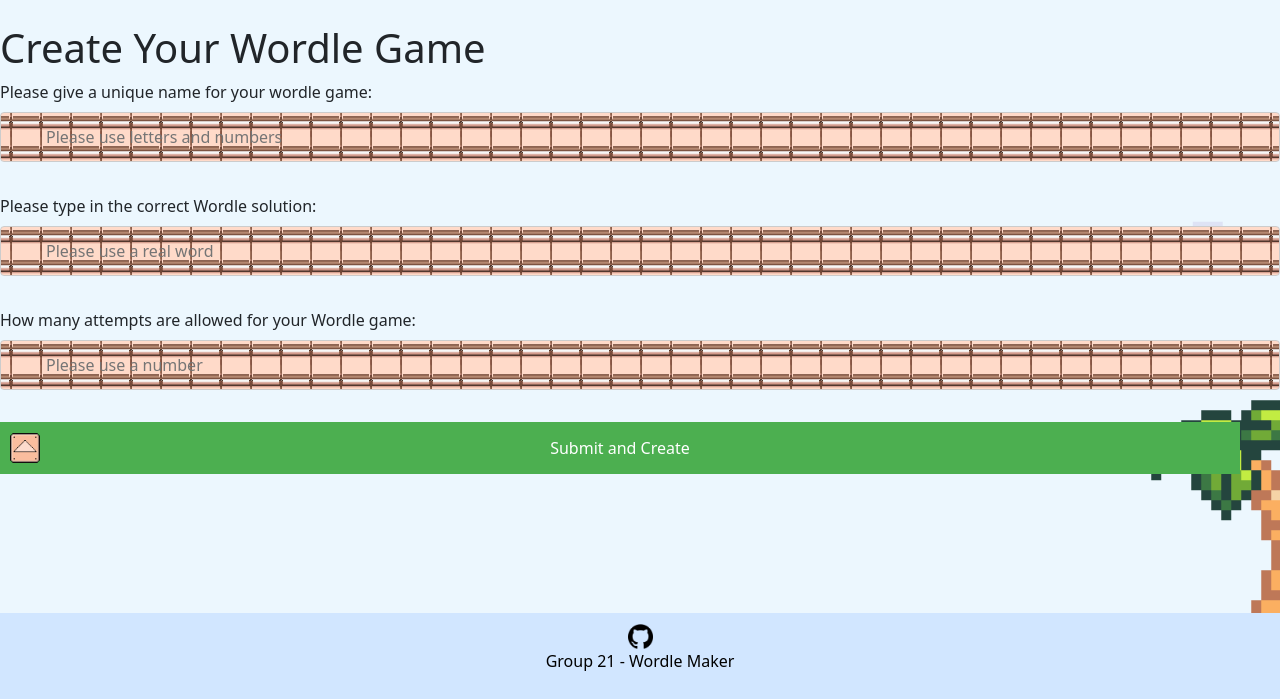
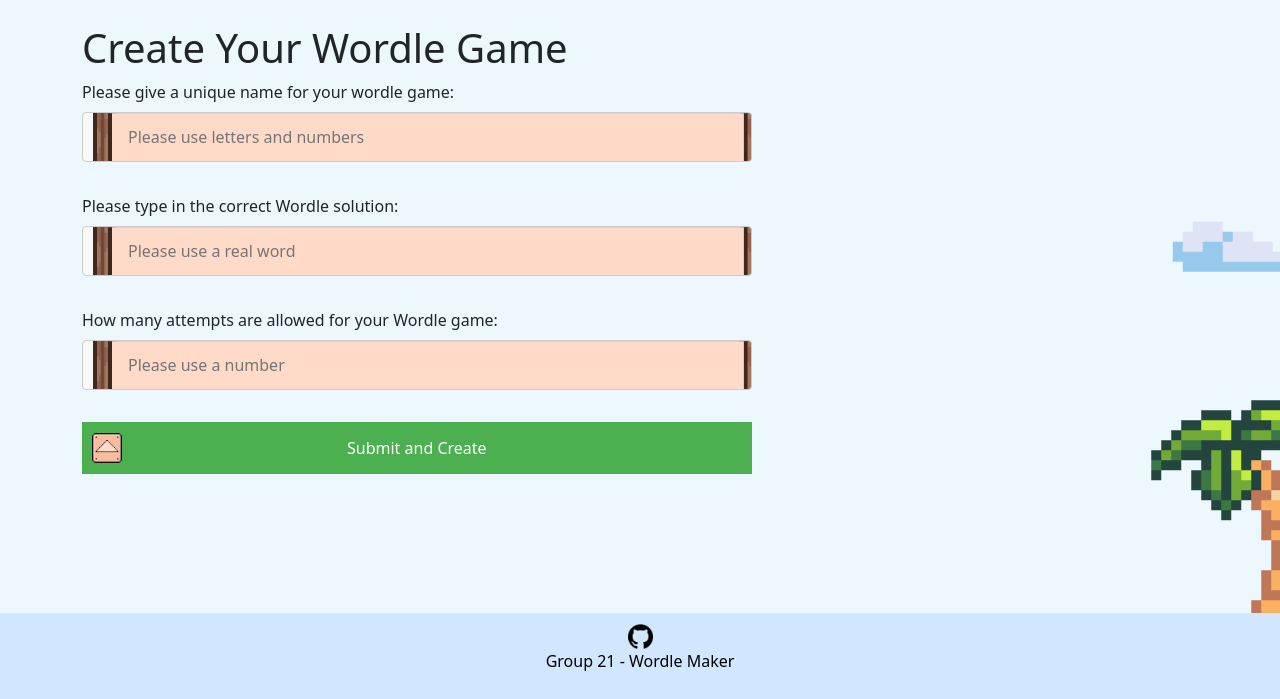
Before and after one commit to wuryantoAji/cits5505GroupProject, a Flask app: page /create-game/ in a window 1280 px wide. Shown: the part 101-800 px from the top of the page. Run offline with Flask 3, Linux system fonts and the light colour scheme; the visitor is signed in with stand-in values (Sample User, id 1); some libraries are stand-ins or nearby versions.

Commit message:
minor bug fix on frontend

```diff
--- a/application/create_game.py
+++ b/application/create_game.py
@@ -50,5 +50,5 @@ def create_game():
     db.session.add(new_game)
     db.session.commit()
 
-    flash(f"Game created: <a href='{game_url}'> </a>",'info')
+    flash(f"{game_url}",'info')
     return redirect(url_for('create-game.index'))
--- a/application/templates/create_game.html
+++ b/application/templates/create_game.html
@@ -12,7 +12,7 @@
         }
 
         input[type="text"], input[type="number"] {
-            width: 100%;
+            width: 60%;
             padding: 12px 20px;
             margin: 8px 0;
             box-sizing: border-box;
@@ -20,13 +20,14 @@
             border-radius: 4px;
             background-color: #f8f8f8;
             background-image: url('/static/gamepage/commentboard.png');
-            background-size: 30px 30px;
+            background-size: cover;
+            background-repeat: no-repeat;
             background-position: 10px center;
             padding-left: 45px;
         }
 
         button {
-            width: calc(100% - 40px);
+            width: 60%;
             padding: 14px 20px;
             background-color: #4CAF50;
             color: white;
@@ -68,25 +69,30 @@
         {% if messages %}
             {% for category, message in messages %}
                 <div class="alert alert-{{ category }}">
-                    {{ message }}
+                    <p>Game created at {{ message }}</a>
                 </div>
             {% endfor %}
         {% endif %}
     {% endwith %}
+    <div class="container">
         <h1>Create Your Wordle Game</h1>
         <form action="/create-game/create_game" method="post" id="createGameForm">
             {{ createGame.csrf_token }}
             <label for="form_game_name">Please give a unique name for your wordle game:</label>
+            <br>
             {{ createGame.game_name(placeholder="Please use letters and numbers") }}<br><br>
 
             <label for="form_wordle_solution">Please type in the correct Wordle solution:</label>
+            <br>
             {{ createGame.wordle_solution(placeholder="Please use a real word") }}<br><br>
 
             <label for="form_number_of_attempts">How many attempts are allowed for your Wordle game:</label>
+            <br>
             {{ createGame.number_of_attempt(placeholder="Please use a number") }}<br><br>
 
             <button type="submit">Submit and Create</button>
         </form>
+    </div>
     {% include "footer.html" %}
     <script src="http://ajax.googleapis.com/ajax/libs/jquery/1.9.1/jquery.min.js"></script>
     {% block javascript %}
--- a/application/templates/play_game.html
+++ b/application/templates/play_game.html
@@ -14,7 +14,7 @@
     <link href="https://cdn.jsdelivr.net/npm/bootstrap@5.3.3/dist/css/bootstrap.min.css" rel="stylesheet" integrity="sha384-QWTKZyjpPEjISv5WaRU9OFeRpok6YctnYmDr5pNlyT2bRjXh0JMhjY6hW+ALEwIH" crossorigin="anonymous">
     <link rel="stylesheet" href="../static/puzzle_list/footer_styles.css"/>
 </head>
-<body background="{{ url_for('static', filename='background_score_list.png') }}">
+<body background="{{ url_for('static', filename='background_score_list.png') }}" style="background-size: cover;">
     {% include "navbar.html" %}
     <div>
         <div id="board-keyboard-container">
--- a/application/templates/puzzle_list.html
+++ b/application/templates/puzzle_list.html
@@ -9,7 +9,7 @@
     <link href="https://cdn.jsdelivr.net/npm/bootstrap@5.3.3/dist/css/bootstrap.min.css" rel="stylesheet" integrity="sha384-QWTKZyjpPEjISv5WaRU9OFeRpok6YctnYmDr5pNlyT2bRjXh0JMhjY6hW+ALEwIH" crossorigin="anonymous">
     <link rel="stylesheet" href="../static/puzzle_list/footer_styles.css"/>
 </head>
-<body background="{{ url_for('static', filename='background_score_list.png') }}">
+<body background="{{ url_for('static', filename='background_score_list.png') }}" style="background-size: cover;">
 
     {% include "navbar.html" %}
     <div style="display: flex;justify-content: center;align-items: center;flex-direction: column;">
```
Lines whose indentation alone changed are shown as unchanged.
